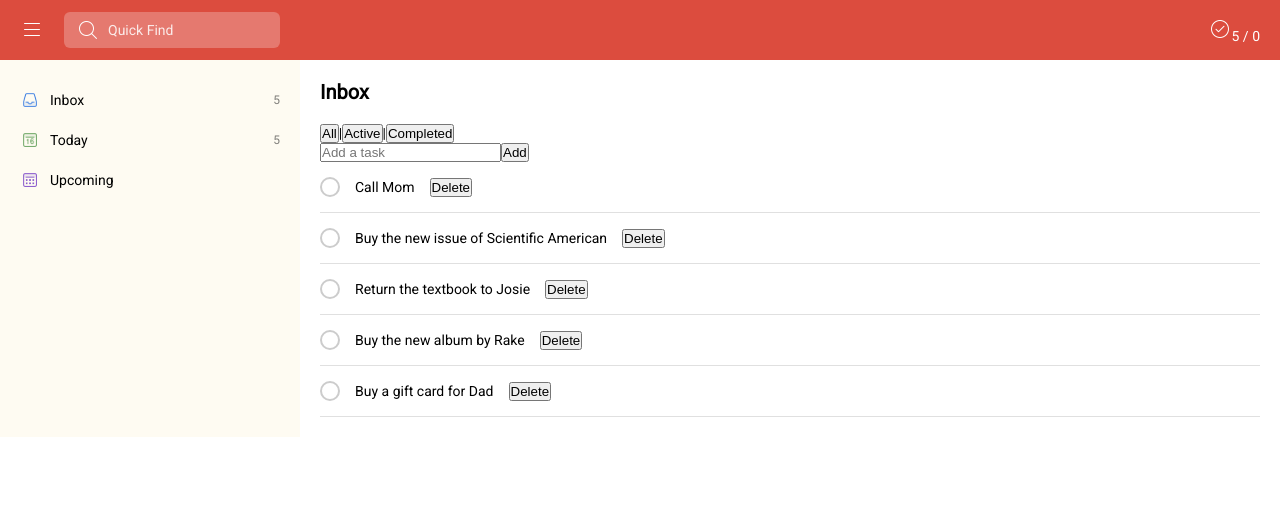
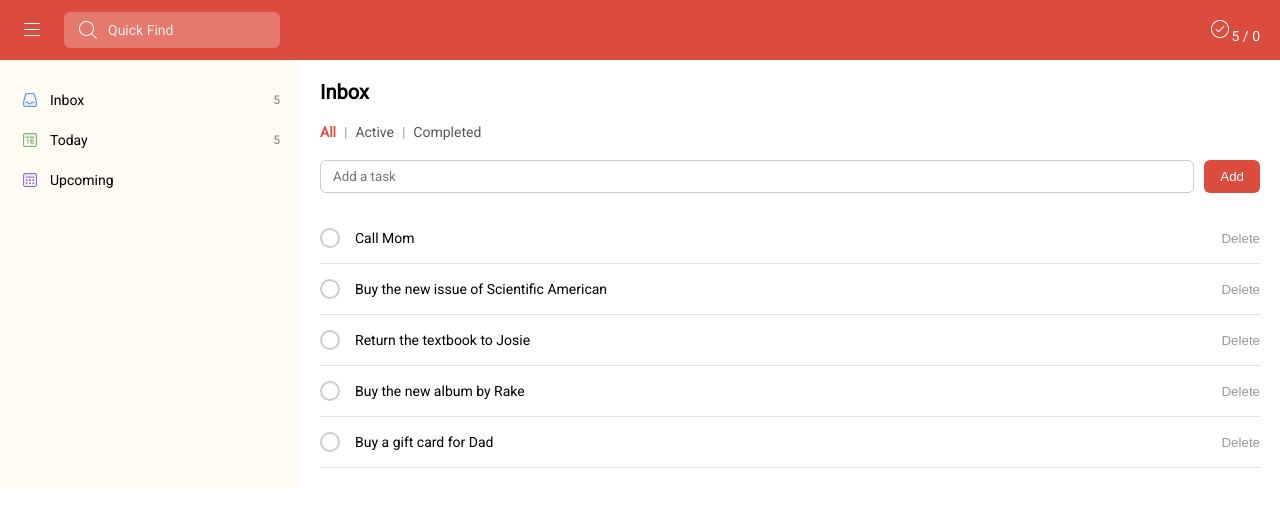
Before and after one commit to jiwondinahlee/assignment-2-jiwondinahlee, a React (Vite) app: page / in a window 1280 px wide. Shown: the top 526 px of the page. Built offline with nearby package versions, Linux system fonts and the light colour scheme.

Commit message:
Style completed tasks, filters, form and hover states

```diff
--- a/src/App.css
+++ b/src/App.css
@@ -119,3 +119,98 @@ main input[type="checkbox"] {
         display: none;
     }
 }
+
+/* <------ ASSIGNMENT 2 STYLES ------> */
+/* Checkbox: show it filled when checked */
+main input[type="checkbox"]:checked {
+    background-color: #dc4c3e;
+    border-color: #dc4c3e;
+}
+
+main input[type="checkbox"]:hover {
+    border-color: #dc4c3e;
+}
+
+/* Completed tasks look different */
+main li.completed {
+    color: #999999;
+    text-decoration: line-through;
+}
+
+/* Add task form */
+.task-form {
+    display: flex;
+    gap: 10px;
+    margin-bottom: 20px;
+}
+
+.task-form input {
+    flex: 1;
+    padding: 8px 12px;
+    border: 1px solid #ccc;
+    border-radius: 6px;
+    font-family: inherit;
+}
+
+.task-form button {
+    padding: 8px 16px;
+    background-color: #dc4c3e;
+    color: #ffffff;
+    border: none;
+    border-radius: 6px;
+    cursor: pointer;
+}
+
+.task-form button:hover {
+    background-color: #b83a2e;
+}
+
+.task-form button:active {
+    transform: scale(0.97);
+}
+
+/* Filter buttons: All | Active | Completed */
+.filters {
+    display: flex;
+    align-items: center;
+    gap: 8px;
+    margin-bottom: 20px;
+    color: #999999;
+}
+
+.filters button {
+    background: none;
+    border: none;
+    font-family: inherit;
+    font-size: inherit;
+    color: #555555;
+    cursor: pointer;
+}
+
+.filters button:hover {
+    color: #dc4c3e;
+}
+
+.filters button.active {
+    color: #dc4c3e;
+    font-weight: bold;
+}
+
+/* Delete button */
+.delete-button {
+    margin-left: auto;
+    background: none;
+    border: none;
+    color: #999999;
+    cursor: pointer;
+}
+
+.delete-button:hover {
+    color: #dc4c3e;
+}
+
+/* Empty state */
+.empty-state {
+    color: #999999;
+    padding: 15px 0;
+}
--- a/src/components/TaskItem.jsx
+++ b/src/components/TaskItem.jsx
@@ -1,6 +1,6 @@
 function TaskItem({ task, onToggle, onDelete }) {
   return (
-    <li>
+    <li className={task.completed ? 'completed' : ''}>
       <input
         type="checkbox"
         checked={task.completed}
```
